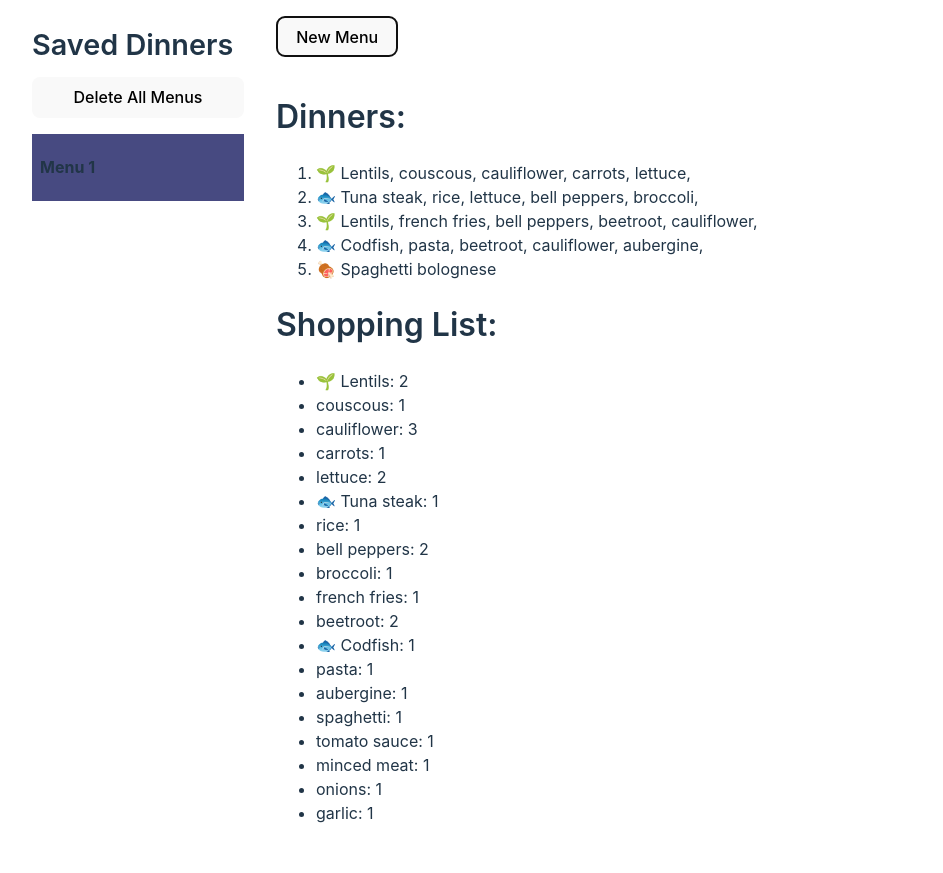
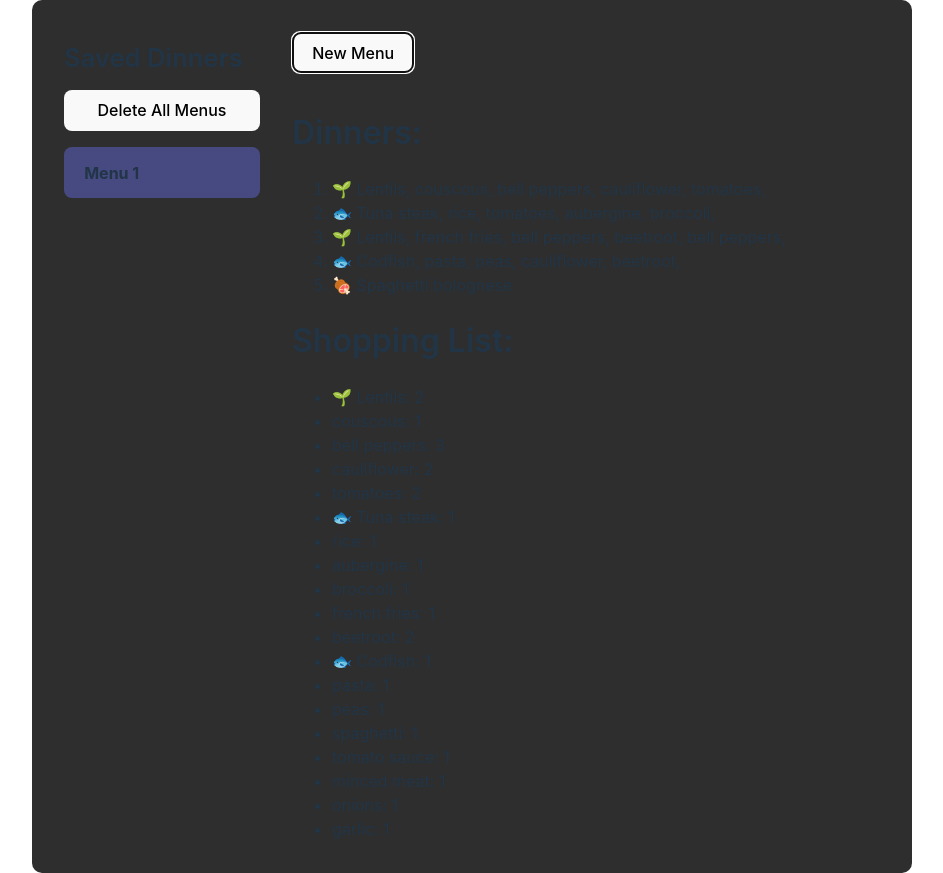
Before and after one commit to jrparente/app-simple-dinners, a React (Vite) app: page / in a window 1280 px wide. Both pictures are taken after a click on the button "New Menu". Shown: the whole page, without its empty margins (168-1111 px from the left). Before the commit the page ends 825 px from the top, so only its background shows below. Built offline with nearby package versions, Linux system fonts and the light colour scheme.

Commit message:
Refactored code

```diff
--- a/src/App.jsx
+++ b/src/App.jsx
@@ -119,7 +119,7 @@ function App() {
   // is clicked on the sidebar
   function deleteMenu(event, menuId) {
     event.stopPropagation();
-    const newMenuList = menus.filter((menu) => menu.id != menuId);
+    const newMenuList = menus.filter((menu) => menu.id !== menuId);
     setMenus(newMenuList);
   }
 
--- a/src/components/Ingredients.jsx
+++ b/src/components/Ingredients.jsx
@@ -21,6 +21,7 @@ export default {
     "bell peppers",
     "aubergine",
     "beetroot",
+    "peas",
   ],
   bigMeals: [
     {
--- a/src/components/Sidebar.jsx
+++ b/src/components/Sidebar.jsx
@@ -10,7 +10,7 @@ export default function Sidebar(props) {
         }`}
         onClick={() => props.changeDisplayedDinner(dinner.id)}
       >
-        <h4>Menu {index + 1}</h4>
+        <h4 className="sidebar-menus-title">Menu {index + 1}</h4>
         <FontAwesomeIcon
           icon={faTrash}
           className="sidebar-trash-icon"
--- a/src/index.css
+++ b/src/index.css
@@ -13,6 +13,10 @@
   -webkit-font-smoothing: antialiased;
   -moz-osx-font-smoothing: grayscale;
   -webkit-text-size-adjust: 100%;
+}
+
+* {
+  box-sizing: border-box;
 }
 
 a {
@@ -113,6 +117,9 @@ button:focus-visible {
 .App {
   flex-direction: row;
   --gap: 2rem;
+  background-color: rgb(46, 46, 46);
+  border-radius: 10px;
+  padding: 1rem 2rem 1rem 2rem;
 }
 
 .header {
@@ -130,21 +137,17 @@ button:focus-visible {
   font-weight: 600;
 }
 
-.sidebar-title {
-  font-size: 1.8rem;
-  line-height: 2rem;
-  font-weight: 600;
-  margin-bottom: 0;
-}
-
 .pane {
   overflow-y: auto;
   /* padding: 10px; */
 }
 
+.main {
+  width: 75%;
+}
+
 .sidebar {
   width: 25%;
-  height: 100vh;
   display: flex;
   flex-direction: column;
   gap: 1rem;
@@ -156,9 +159,11 @@ button:focus-visible {
   flex-direction: column;
 }
 
-.main {
-  width: 75%;
-  height: 100vh;
+.sidebar-title {
+  font-size: 1.6rem;
+  line-height: 2rem;
+  font-weight: 600;
+  margin-bottom: 0;
 }
 
 .saved-menus-title {
@@ -166,8 +171,14 @@ button:focus-visible {
   cursor: pointer;
   display: flex;
   align-items: center;
-  padding-inline: 0.5rem;
   justify-content: space-between;
+  padding: 0.8em 1.2em;
+  border-radius: 8px;
+  border: 1px solid transparent;
+}
+
+.sidebar-menus-title {
+  margin: 0;
 }
 
 .selected-menu {
@@ -202,14 +213,22 @@ button:focus-visible {
   }
   .sidebar {
     transform: translateX(100%);
-    transition: transform 500ms ease-in-out;
+    transition: all 500ms ease-in-out;
     position: fixed;
+    top: 0;
+    left: 0;
     z-index: 9999;
     background-color: rgba(36, 36, 36, 0.99);
     width: 70%;
+    height: 100vh;
+    padding-inline: 0.5em;
   }
 
   .sidebar[menu-visible] {
     transform: translateX(0);
   }
+
+  .sidebar-trash-icon {
+    color: #fff;
+  }
 }
```
Also changed, not shown: 1 other file (tests, documents, lock files or other folders).
